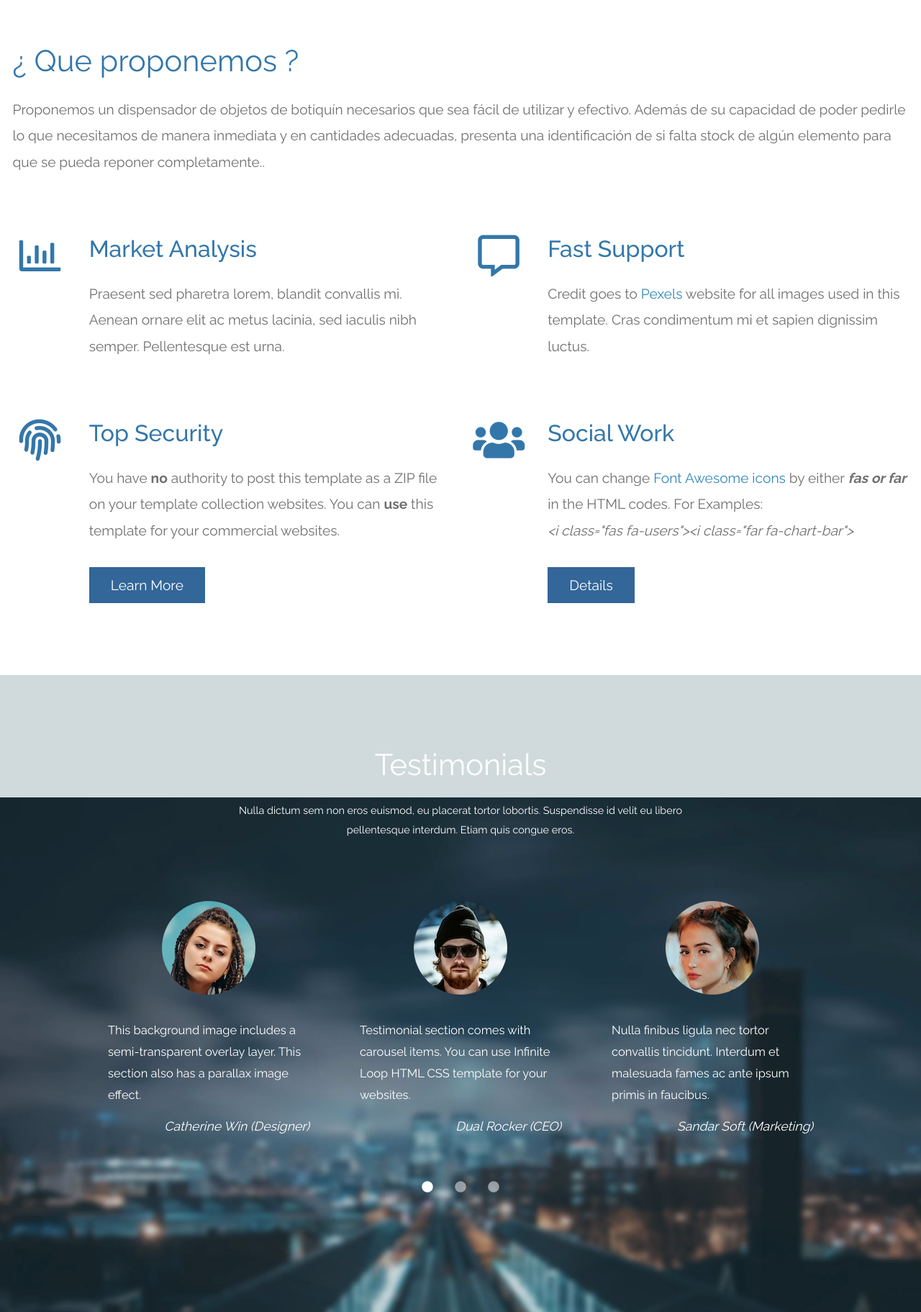
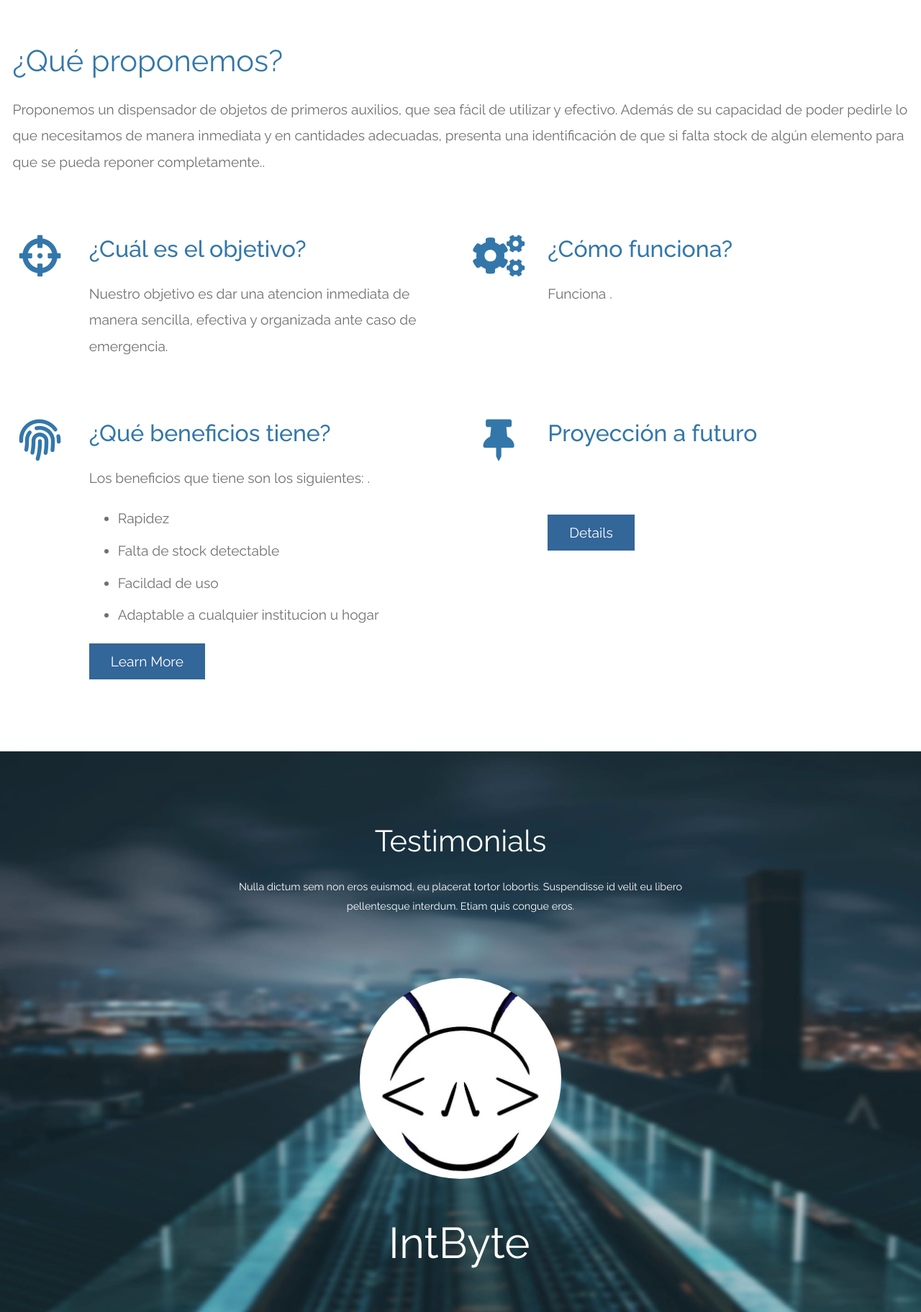
Before and after one commit to intbytemf/botiquin, a plain HTML site: page index.html in a window 1280 px wide. Shown: the part 840-2663 px from the top of the page at 72% size. Drawn offline with Linux system fonts and the light colour scheme.

Commit message:
actualizacion jueves 12

```diff
--- a/index.html
+++ b/index.html
@@ -4,7 +4,7 @@
     <meta charset="UTF-8" />
     <meta name="viewport" content="width=device-width, initial-scale=1.0" />
     <meta http-equiv="X-UA-Compatible" content="ie=edge" />
-    <title>Infinite Loop - Bootstrap 4.0 HTML Template</title>
+    <title>IntByte - Medic-int Health</title>
     <link rel="stylesheet" href="fontawesome-5.5/css/all.min.css" />
     <link rel="stylesheet" href="slick/slick.css">
     <link rel="stylesheet" href="slick/slick-theme.css">
@@ -24,7 +24,7 @@ https://www.tooplate.com/view/2117-infinite-loop
       <nav class="navbar navbar-expand-md tm-navbar" id="tmNav">
         <div class="container">
           <div class="tm-next">
-              <a href="#infinite" class="navbar-brand">Infinite Loop</a>
+              <a href="#infinite" class="navbar-brand">I n t B y t e</a>
           </div>
 
           <button class="navbar-toggler" type="button" data-toggle="collapse" data-target="#navbarSupportedContent" aria-controls="navbarSupportedContent" aria-expanded="false" aria-label="Toggle navigation">
@@ -33,19 +33,19 @@ https://www.tooplate.com/view/2117-infinite-loop
           <div class="collapse navbar-collapse" id="navbarSupportedContent">
             <ul class="navbar-nav ml-auto">
               <li class="nav-item">
-                  <a class="nav-link tm-nav-link" href="#infinite">Home</a>
+                  <a class="nav-link tm-nav-link" href="#infinite">Inicio</a>
               </li>
               <li class="nav-item">
-                  <a class="nav-link tm-nav-link" href="#whatwedo">What We Do</a>
+                  <a class="nav-link tm-nav-link" href="#whatwedo">¿Qué realizamos?</a>
               </li>
               <li class="nav-item">
-                <a class="nav-link tm-nav-link" href="#testimonials">Testimonials</a>
+                <a class="nav-link tm-nav-link" href="#testimonials">¿Quiénes somos?</a>
               </li>
               <li class="nav-item">
-                  <a class="nav-link tm-nav-link" href="#gallery">Gallery</a>
+                  <a class="nav-link tm-nav-link" href="#gallery">Integrantes</a>
               </li>
               <li class="nav-item">
-                  <a class="nav-link tm-nav-link" href="#contact">Contact</a>
+                  <a class="nav-link tm-nav-link" href="#contact">Contacto</a>
               </li>
             </ul>
           </div>
@@ -54,10 +54,10 @@ https://www.tooplate.com/view/2117-infinite-loop
 
       <div class="text-center tm-hero-text-container">
         <div class="tm-hero-text-container-inner">
-            <h2 class="tm-hero-title">Infinite Loop</h2>
+            <h2 class="tm-hero-title">Medic-Int</h2>
             <p class="tm-hero-subtitle">
-              Bootstrap 4.0 Parallax Theme
-              <br>Free HTML Template by TOOPLATE
+
+              <br>
             </p>
         </div>
       </div>
@@ -76,9 +76,9 @@ https://www.tooplate.com/view/2117-infinite-loop
             <div class="row tm-content-box"><!-- first row -->
                 <div class="col-lg-12 col-xl-12">
                     <div class="tm-intro-text-container">
-                        <h2 class="tm-text-primary mb-4 tm-section-title">¿ Que proponemos ?</h2>
+                        <h2 class="tm-text-primary mb-4 tm-section-title">¿Qué proponemos?</h2>
                         <p class="mb-4 tm-intro-text">
-                          Proponemos un dispensador de objetos de botiquín necesarios que sea fácil de utilizar y efectivo. Además de su capacidad de poder pedirle lo que necesitamos de manera inmediata y en cantidades adecuadas, presenta una identificación de si falta stock de algún elemento para que se pueda reponer completamente.</a>.</p>
+                          Proponemos un dispensador de objetos de primeros auxilios, que sea fácil de utilizar y efectivo. Además de su capacidad de poder pedirle lo que necesitamos de manera inmediata y en cantidades adecuadas, presenta una identificación de que si falta stock de algún elemento para que se pueda reponer completamente.</a>.</p>
                     </div>
                 </div>
 
@@ -86,24 +86,24 @@ https://www.tooplate.com/view/2117-infinite-loop
 
             <div class="row tm-content-box"><!-- second row -->
         		<div class="col-lg-1">
-                    <i class="far fa-3x fa-chart-bar text-center tm-icon"></i>
+                    <i class="fas fa-3x fa-crosshairs text-center tm-icon"></i>
                 </div>
                 <div class="col-lg-5">
                     <div class="tm-intro-text-container">
-                        <h2 class="tm-text-primary mb-4">Market Analysis</h2>
+                        <h2 class="tm-text-primary mb-4">¿Cuál es el objetivo?</h2>
                         <p class="mb-4 tm-intro-text">
-                          Praesent sed pharetra lorem, blandit convallis mi. Aenean ornare elit ac metus lacinia, sed iaculis nibh semper. Pellentesque est urna.</p>
+                         Nuestro objetivo es dar una atencion inmediata de manera sencilla, efectiva y organizada ante caso de emergencia. </p>
                     </div>
                 </div>
 
                 <div class="col-lg-1">
-                    <i class="far fa-3x fa-comment-alt text-center tm-icon"></i>
+                    <i class=" fa-3x fas fa-cogs text-center tm-icon"></i>
                 </div>
                 <div class="col-lg-5">
                     <div class="tm-intro-text-container">
-                        <h2 class="tm-text-primary mb-4">Fast Support</h2>
+                        <h2 class="tm-text-primary mb-4">¿Cómo funciona?</h2>
                         <p class="mb-4 tm-intro-text">
-                          Credit goes to <a rel="nofollow" href="https://www.pexels.com">Pexels</a> website for all images used in this template. Cras condimentum mi et sapien dignissim luctus.</p>
+                          Funciona .</p>
                     </div>
                 </div>
 
@@ -115,9 +115,14 @@ https://www.tooplate.com/view/2117-infinite-loop
                 </div>
                 <div class="col-lg-5">
                     <div class="tm-intro-text-container">
-                        <h2 class="tm-text-primary mb-4">Top Security</h2>
+                        <h2 class="tm-text-primary mb-4">¿Qué beneficios tiene?</h2>
                         <p class="mb-4 tm-intro-text">
-                      You have <strong>no</strong> authority to post this template as a ZIP file on your template collection websites. You can <strong>use</strong> this template for your commercial websites.</p>
+                       Los beneficios que tiene son los siguientes:
+                      .</p>
+                      <ul><li>Rapidez</li></ul>
+                      <ul><li>Falta de stock  detectable</li></ul>
+                      <ul><li>Facildad de uso</li></ul>
+                      <ul><li>Adaptable a cualquier institucion u hogar</li></ul>
 
                           <div class="tm-continue">
                             <a href="#testimonials" class="tm-intro-text tm-btn-primary">Learn More</a>
@@ -126,14 +131,14 @@ https://www.tooplate.com/view/2117-infinite-loop
                 </div>
 
                 <div class="col-lg-1">
-                    <i class="fas fa-3x fa-users text-center tm-icon"></i>
+                    <i class="fas fa-3x fa-solid fa-thumbtack text-center tm-icon"></i>
                 </div>
                 <div class="col-lg-5">
                     <div class="tm-intro-text-container">
-                      <h2 class="tm-text-primary mb-4">Social Work</h2>
+                      <h2 class="tm-text-primary mb-4">Proyección a futuro</h2>
                         <p class="mb-4 tm-intro-text">
-                      You can change <a href="https://fontawesome.com/icons?d=gallery">Font Awesome icons</a> by either <b><em>fas or far</em></b> in the HTML codes. For Examples:<br>
-                      <em>&lt;i class=&quot;fas fa-users&quot;&gt;&lt;i class=&quot;far fa-chart-bar&quot;&gt;</em> </p>
+                     <br>
+                      <em></em> </p>
 
                           <div class="tm-continue">
                             <a href="#testimonials" class="tm-intro-text tm-btn-primary">Details</a>
@@ -158,34 +163,11 @@ https://www.tooplate.com/view/2117-infinite-loop
             <div class="mx-auto tm-gallery-container tm-gallery-container-2">
               <div class="tm-testimonials-carousel">
                 <figure class="tm-testimonial-item">
-                  <img src="img/testimonial-img-01.jpg" alt="Image" class="img-fluid mx-auto">
-                  <blockquote>This background image includes a semi-transparent overlay layer. This section also has a parallax image effect.</blockquote>
-                  <figcaption>Catherine Win (Designer)</figcaption>
+                  <img src="img/intbytelogo2.jpeg" alt="Image" class="img-fluid mx-auto">
+                  <blockquote style="font-size: 60px; margin-left: 40px;">IntByte</blockquote>
                 </figure>
 
-                <figure class="tm-testimonial-item">
-                  <img src="img/testimonial-img-02.jpg" alt="Image" class="img-fluid mx-auto">
-                  <blockquote>Testimonial section comes with carousel items. You can use Infinite Loop HTML CSS template for your websites.</blockquote>
-                  <figcaption>Dual Rocker (CEO)</figcaption>
-                </figure>
 
-                <figure class="tm-testimonial-item">
-                  <img src="img/testimonial-img-03.jpg" alt="Image" class="img-fluid mx-auto">
-                  <blockquote>Nulla finibus ligula nec tortor convallis tincidunt. Interdum et malesuada fames ac ante ipsum primis in faucibus.</blockquote>
-                  <figcaption>Sandar Soft (Marketing)</figcaption>
-                </figure>
-
-                <figure class="tm-testimonial-item">
-                  <img src="img/testimonial-img-04.jpg" alt="Image" class="img-fluid mx-auto">
-                  <blockquote>Curabitur rutrum pharetra lobortis. Pellentesque vehicula, velit quis eleifend fermentum, erat arcu aliquet neque.</blockquote>
-                  <figcaption>Oliva Htoo (Designer)</figcaption>
-                </figure>
-
-                <figure class="tm-testimonial-item">
-                  <img src="img/testimonial-img-02.jpg" alt="Image" class="img-fluid mx-auto">
-                  <blockquote>Integer sit amet risus et erat imperdiet finibus. Nam lacus nunc, vulputate id ex eget, euismod auctor augue.</blockquote>
-                  <figcaption>Jacob Joker (CTO)</figcaption>
-                </figure>
               </div>
             </div>
           </div>
```
Also changed, not shown: img/intbytelogo2.jpeg (added), img/logo-img-01.jpg (added), img/testimonial-img-02.jpg (deleted), img/testimonial-img-03.jpg (deleted), img/testimonial-img-04.jpg (deleted).
